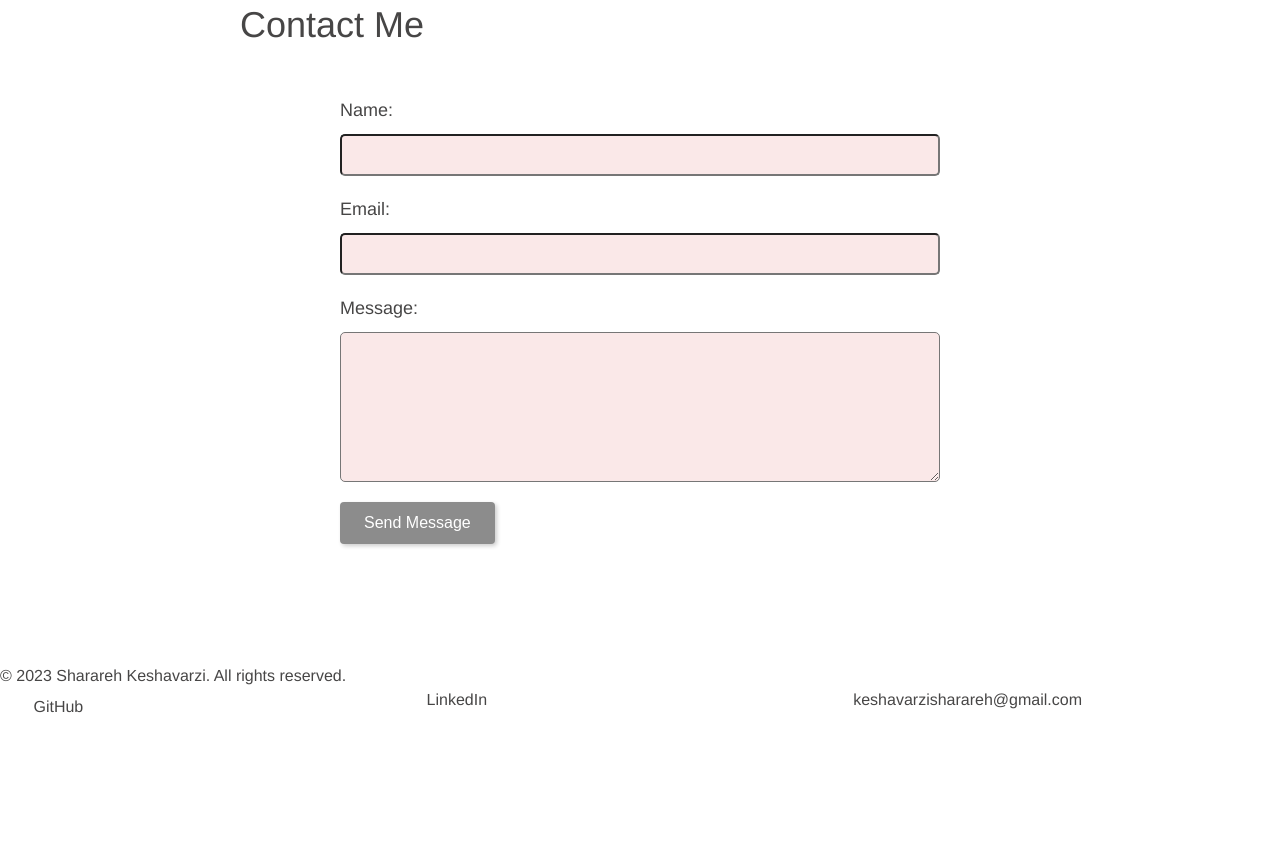
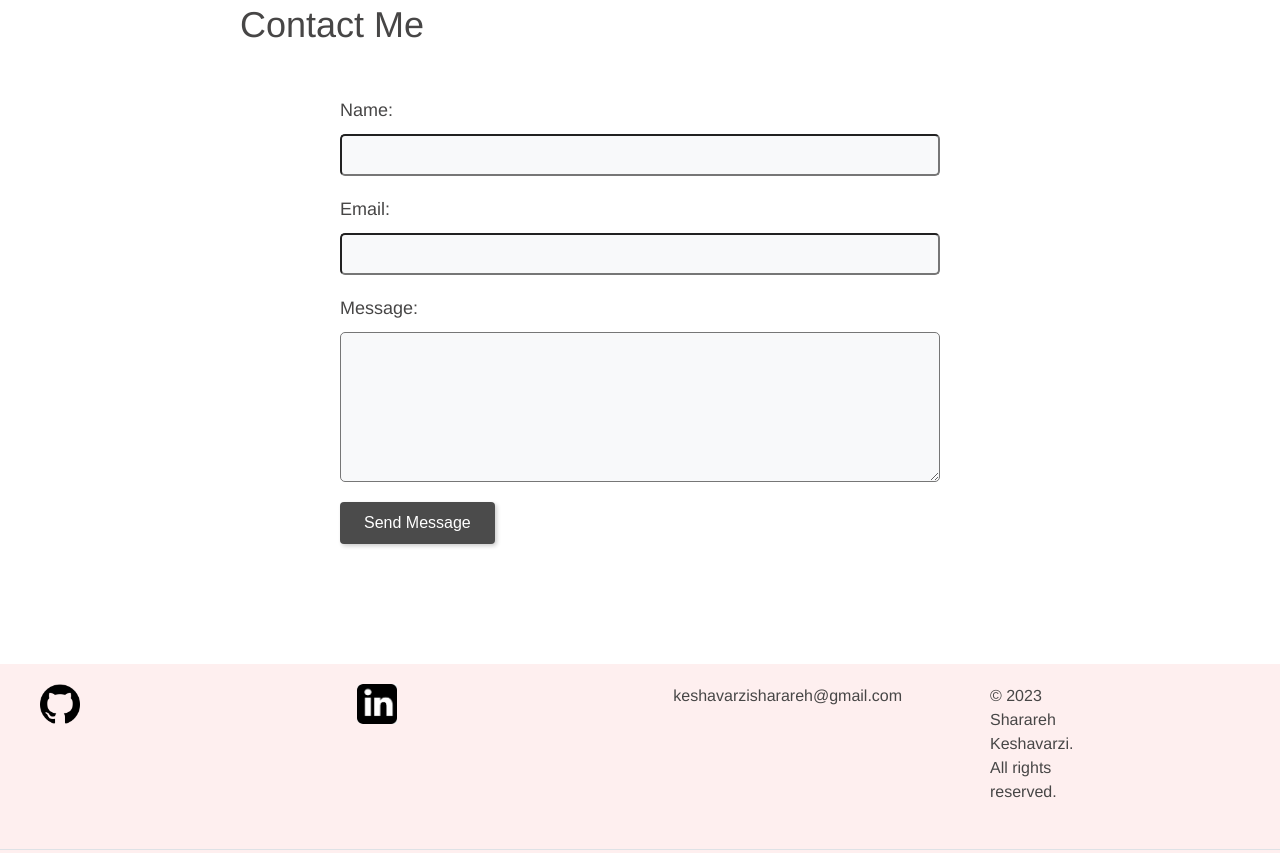
Before and after one commit to ShararehK/Portfolio, a plain HTML site: page index.html in a window 1280 px wide. Shown: the part 937-1790 px from the top of the page. Before the commit the page ends 1676 px from the top, so only its background shows below. Drawn offline with Linux system fonts and the light colour scheme.

Commit message:
update footer

```diff
--- a/index.html
+++ b/index.html
@@ -68,13 +68,33 @@
 		</main>
 
 		<footer>
-			<p>&copy; 2023 Sharareh Keshavarzi. All rights reserved.</p>
-			<ul>
-			  <li><a href="https://github.com/ShararehK"><span class="icon icon-github"></span> GitHub</a></li>
-			  <li><a href="https://www.linkedin.com/in/sharareh-keshavarzi-8921b319b/"></span> LinkedIn</a></li>
-			  <p>keshavarzisharareh@gmail.com</p>
-			</ul>
+			<div class="container">
+			  <div class="row">
+				<div class="col">
+				  <ul>
+					<li><a href="https://github.com/ShararehK"><span class="icon icon-github"></span></a></li>
+				  </ul>
+				</div>
+				<div class="col">
+				  <ul>
+					<li><a href="https://www.linkedin.com/in/sharareh-keshavarzi-8921b319b/"><span class="icon icon-linkedin"></span></a></li>
+				  </ul>
+				</div>
+				<div class="col">
+				  <ul>
+					<li><p>keshavarzisharareh@gmail.com</p></li>
+				  </ul>
+				</div>
+				<div class="col">
+				  <ul>
+					<li><p>&copy; 2023 Sharareh Keshavarzi. All rights reserved.</p></li>
+				  </ul>
+				</div>
+			  </div>
+			</div>
+			<hr>
 		  </footer>
+
 
 
 		<script src="app.js" defer></script>
--- a/style.css
+++ b/style.css
@@ -208,7 +208,7 @@
     border-radius: 5px;
     margin-bottom: 20px;
     font-size: 16px;
-    background-color:#fae8e8;
+    background-color:#f8f9fa;
   }
 
   textarea {
@@ -225,11 +225,16 @@
   }
 
   .icon-github {
-    background-image: url('path/to/github-icon.png');
+    background-image: url('git_logo.png');
+    width: 60px;
+    height: 40px;
   }
 
   .icon-linkedin {
-    background-image: url('path/to/linkedin-icon.png');
+    background-image: url('linkedin_logo.png');
+    width: 60px;
+    height: 40px;
+    border-radius: 10%;
   }
 
   .icon-email {
@@ -237,7 +242,7 @@
   }
 
   .styled-button {
-    background-color: #8c8c8c; /* Green background color */
+    background-color:#4b4b4b ; /* Green background color */
     border: none; /* Remove default border */
     color: white; /* Text color */
     padding: 12px 24px; /* Padding to increase button size */
@@ -250,5 +255,36 @@
   }
 
   .styled-button:hover {
-    background-color: #3e8e41; /* Darker green background color on hover */
+    background-color: #101010; /* Darker green background color on hover */
   }
+  footer {
+    background-color:#feefef ;
+    padding: 20px 0;
+  }
+
+  .container {
+    max-width: 1200px;
+    margin: 0 auto;
+  }
+
+  .row {
+    display: flex;
+    flex-wrap: wrap;
+    justify-content: space-between;
+  }
+
+  .col {
+    flex-basis: calc(25% - 50px);
+    margin-bottom: 5px;
+  }
+
+  .col:last-child {
+    margin-right: 0;
+  }
+
+
+  hr {
+    border: none;
+    border-top: 1px solid #dee2e6;
+    margin-top: 20px;
+  }
```
Also changed, not shown: git_logo.png (added), linkedin_logo.png (added).
